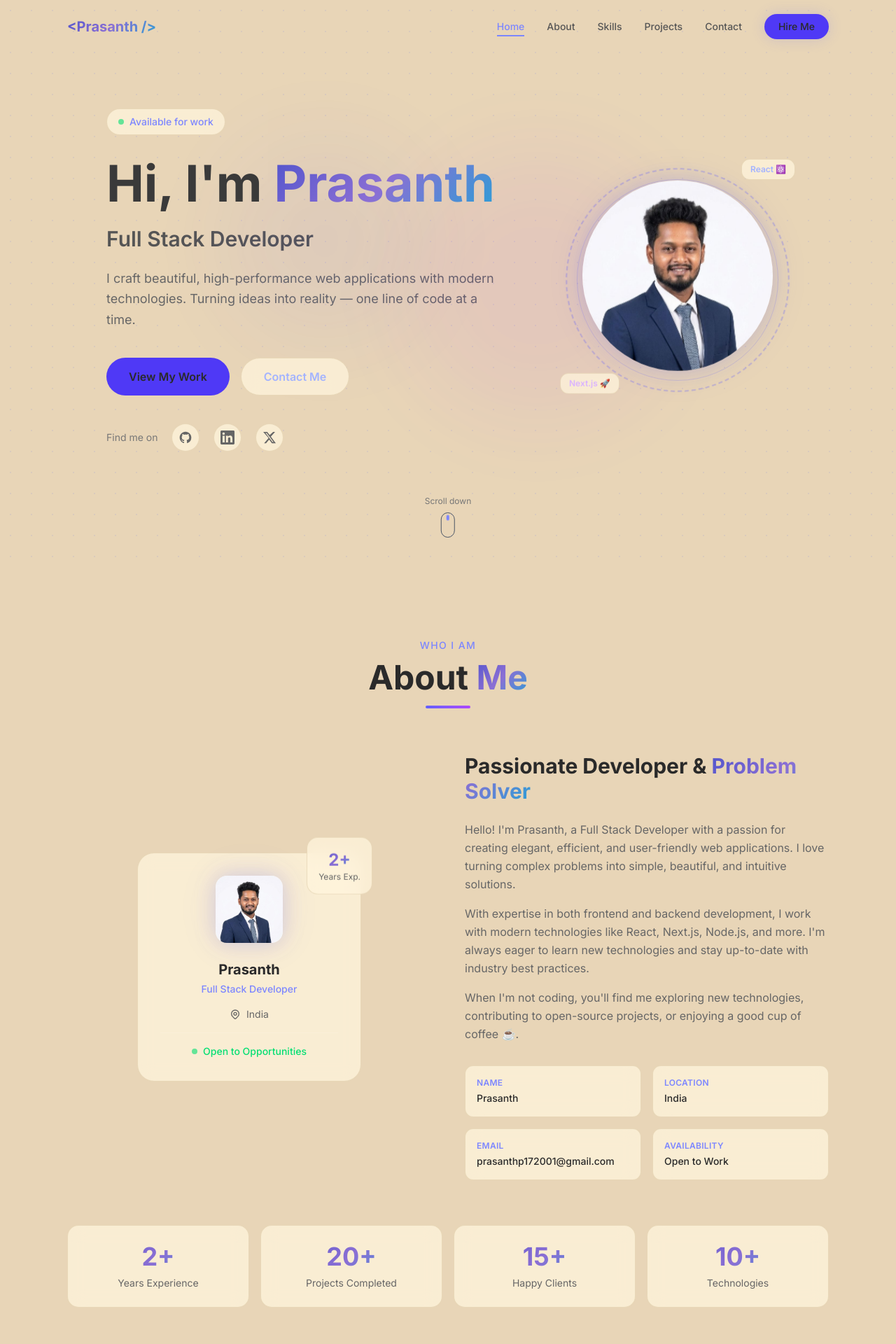
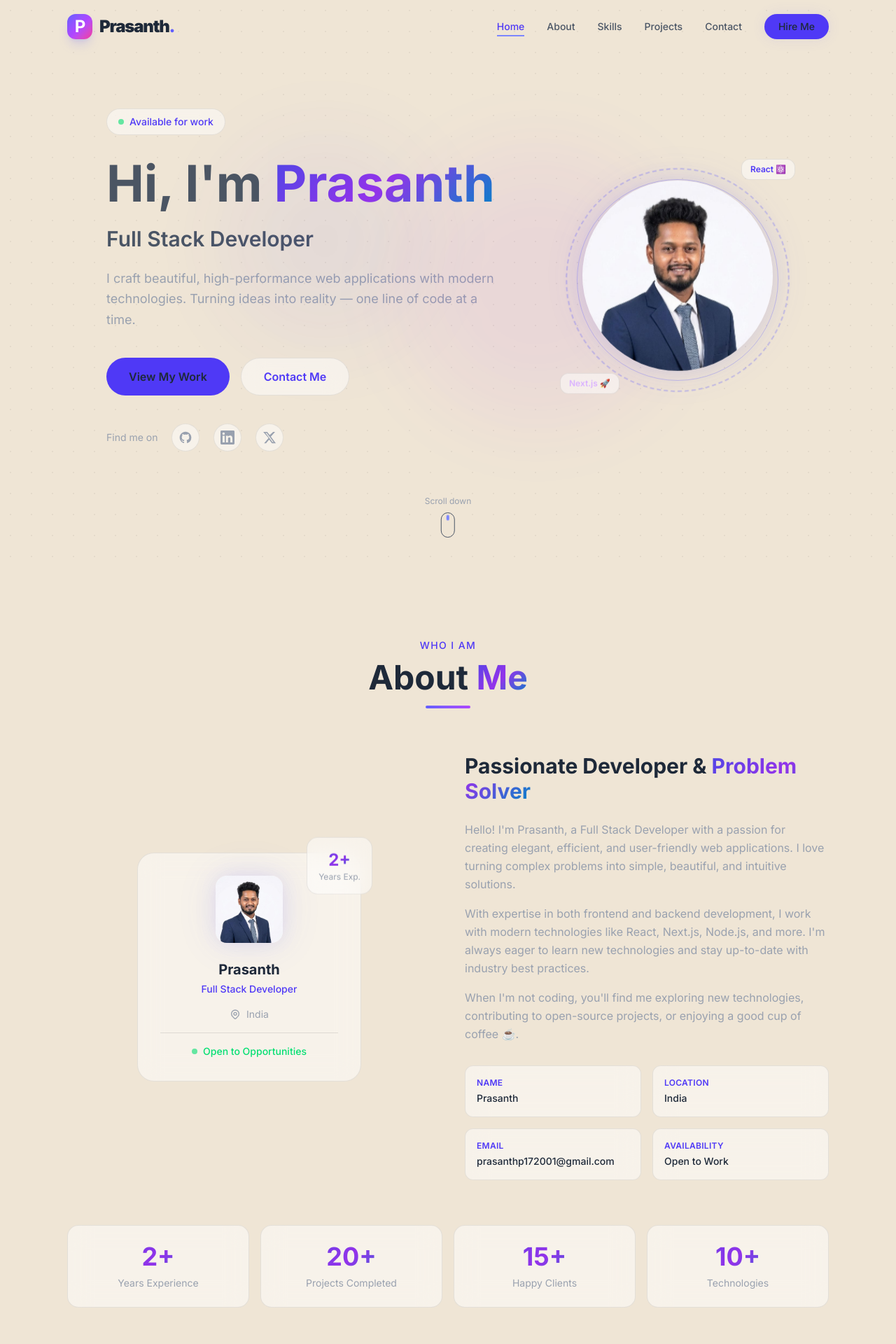
Before and after one commit to Prasanthp1726/portfolio, a Next.js app: page / in a window 1280 px wide. Shown: the top 1920 px of the page at 70% size. Built offline with nearby package versions, Linux system fonts and the light colour scheme.

Commit message:
portfolio upload

```diff
--- a/src/app/globals.css
+++ b/src/app/globals.css
@@ -1,13 +1,17 @@
 @import "tailwindcss";
 
+@theme {
+  --font-sans: "Inter", sans-serif;
+}
+
 :root {
-  --background: #e8d5b7;
-  --foreground: #3a3a3a;
+  --background: #efe5d5; /* Sandal background */
+  --foreground: #4b5563; /* Grey text */
   --accent: #6366f1;
   --accent-light: #818cf8;
-  --accent-glow: rgba(99, 102, 241, 0.25);
-  --card-bg: rgba(255, 245, 225, 0.7);
-  --border: rgba(0, 0, 0, 0.1);
+  --accent-glow: rgba(99, 102, 241, 0.15);
+  --card-bg: rgba(255, 255, 255, 0.5); /* Light glass */
+  --border: rgba(0, 0, 0, 0.08); /* Light subtle border */
 }
 
 * {
@@ -17,27 +21,19 @@
 body {
   background: var(--background);
   color: var(--foreground);
-  font-family: 'Inter', sans-serif;
+  font-family: var(--font-sans);
   overflow-x: hidden;
 }
 
-/* Override ALL tailwind text colors for sandal theme */
-.text-white { color: #2a2a2a !important; }
-.text-gray-100 { color: #3a3a3a !important; }
-.text-gray-200 { color: #4a4a4a !important; }
-.text-gray-300 { color: #555555 !important; }
-.text-gray-400 { color: #666666 !important; }
-.text-gray-500 { color: #777777 !important; }
-.text-gray-600 { color: #888888 !important; }
-
 /* Scrollbar */
-::-webkit-scrollbar { width: 6px; }
-::-webkit-scrollbar-track { background: #e8d5b7; }
-::-webkit-scrollbar-thumb { background: #6366f1; border-radius: 3px; }
+::-webkit-scrollbar { width: 8px; }
+::-webkit-scrollbar-track { background: var(--background); }
+::-webkit-scrollbar-thumb { background: #9ca3af; border-radius: 4px; }
+::-webkit-scrollbar-thumb:hover { background: #6366f1; }
 
 /* Gradient text */
 .gradient-text {
-  background: linear-gradient(135deg, #5254cc 0%, #8b6fd4 50%, #2a9fd6 100%);
+  background: linear-gradient(135deg, #4f46e5 0%, #9333ea 50%, #0284c7 100%);
   -webkit-background-clip: text;
   -webkit-text-fill-color: transparent;
   background-clip: text;
@@ -45,23 +41,24 @@ body {
 
 /* Glow effect */
 .glow {
-  box-shadow: 0 0 30px var(--accent-glow), 0 0 60px rgba(99,102,241,0.08);
+  box-shadow: 0 0 30px var(--accent-glow), 0 0 60px rgba(99,102,241,0.1);
 }
 
 /* Glass card */
 .glass {
-  background: rgba(255, 245, 220, 0.75);
-  border: 1px solid rgba(180, 150, 100, 0.25);
-  backdrop-filter: blur(12px);
+  background: var(--card-bg);
+  border: 1px solid var(--border);
+  backdrop-filter: blur(16px);
+  -webkit-backdrop-filter: blur(16px);
 }
 
 /* Animated gradient background */
 .hero-bg {
   background:
-    radial-gradient(ellipse at 20% 50%, rgba(99,102,241,0.08) 0%, transparent 60%),
-    radial-gradient(ellipse at 80% 20%, rgba(167,139,250,0.06) 0%, transparent 60%),
-    radial-gradient(ellipse at 50% 80%, rgba(56,189,248,0.05) 0%, transparent 60%),
-    #e8d5b7;
+    radial-gradient(ellipse at 20% 50%, rgba(99,102,241,0.08) 0%, transparent 50%),
+    radial-gradient(ellipse at 80% 20%, rgba(167,139,250,0.06) 0%, transparent 50%),
+    radial-gradient(ellipse at 50% 80%, rgba(56,189,248,0.06) 0%, transparent 50%),
+    var(--background);
 }
 
 /* Floating animation */
@@ -76,8 +73,8 @@ body {
 }
 
 @keyframes pulse-glow {
-  0%, 100% { box-shadow: 0 0 20px rgba(99,102,241,0.2); }
-  50% { box-shadow: 0 0 40px rgba(99,102,241,0.4); }
+  0%, 100% { box-shadow: 0 0 20px rgba(99,102,241,0.1); }
+  50% { box-shadow: 0 0 40px rgba(99,102,241,0.2); }
 }
 
 @keyframes spin-slow {
@@ -91,22 +88,17 @@ body {
 
 /* Particle dots */
 .dot-pattern {
-  background-image: radial-gradient(rgba(99,102,241,0.1) 1px, transparent 1px);
+  background-image: radial-gradient(rgba(0,0,0,0.05) 1px, transparent 1px);
   background-size: 30px 30px;
-}
-
-/* Navbar sandal bg */
-nav.glass {
-  background: rgba(232, 213, 183, 0.9) !important;
 }
 
 /* Input fields */
 input, textarea {
-  background: rgba(255, 245, 220, 0.8) !important;
-  color: #3a3a3a !important;
-  border-color: rgba(180, 150, 100, 0.3) !important;
+  background: rgba(255, 255, 255, 0.4) !important;
+  color: var(--foreground) !important;
+  border-color: rgba(0, 0, 0, 0.1) !important;
 }
 
 input::placeholder, textarea::placeholder {
-  color: #999 !important;
+  color: rgba(75, 85, 99, 0.5) !important;
 }
--- a/src/components/About.tsx
+++ b/src/components/About.tsx
@@ -14,8 +14,8 @@ export default function About() {
       <div className="max-w-6xl mx-auto px-4 sm:px-6 lg:px-8">
         {/* Section Header */}
         <div className="text-center mb-16">
-          <p className="text-indigo-400 font-medium text-sm uppercase tracking-widest mb-3">Who I Am</p>
-          <h2 className="text-3xl sm:text-4xl lg:text-5xl font-bold text-white">
+          <p className="text-indigo-600 font-medium text-sm uppercase tracking-widest mb-3">Who I Am</p>
+          <h2 className="text-3xl sm:text-4xl lg:text-5xl font-bold text-gray-800">
             About <span className="gradient-text">Me</span>
           </h2>
           <div className="mt-4 w-16 h-1 bg-gradient-to-r from-indigo-500 to-purple-500 rounded-full mx-auto" />
@@ -30,8 +30,8 @@ export default function About() {
                 <div className="w-24 h-24 rounded-2xl overflow-hidden mx-auto mb-6 glow relative">
                   <Image src="/prasanth.png" alt="Prasanth" fill className="object-cover object-top" />
                 </div>
-                <h3 className="text-xl font-bold text-white mb-1">Prasanth</h3>
-                <p className="text-indigo-400 text-sm font-medium mb-4">Full Stack Developer</p>
+                <h3 className="text-xl font-bold text-gray-800 mb-1">Prasanth</h3>
+                <p className="text-indigo-600 text-sm font-medium mb-4">Full Stack Developer</p>
                 <div className="flex items-center justify-center gap-2 text-gray-400 text-sm">
                   <svg className="w-4 h-4" fill="none" stroke="currentColor" viewBox="0 0 24 24">
                     <path strokeLinecap="round" strokeLinejoin="round" strokeWidth={2} d="M17.657 16.657L13.414 20.9a1.998 1.998 0 01-2.827 0l-4.244-4.243a8 8 0 1111.314 0z" />
@@ -39,7 +39,7 @@ export default function About() {
                   </svg>
                   India
                 </div>
-                <div className="mt-4 pt-4 border-t border-white/10">
+                <div className="mt-4 pt-4 border-t border-black/10">
                   <div className="flex items-center justify-center gap-2">
                     <span className="w-2 h-2 bg-green-400 rounded-full animate-pulse" />
                     <span className="text-green-400 text-sm font-medium">Open to Opportunities</span>
@@ -57,7 +57,7 @@ export default function About() {
 
           {/* Right - Content */}
           <div>
-            <h3 className="text-2xl sm:text-3xl font-bold text-white mb-6">
+            <h3 className="text-2xl sm:text-3xl font-bold text-gray-800 mb-6">
               Passionate Developer &amp;{" "}
               <span className="gradient-text">Problem Solver</span>
             </h3>
@@ -87,8 +87,8 @@ export default function About() {
                 { label: "Availability", value: "Open to Work" },
               ].map((item) => (
                 <div key={item.label} className="glass rounded-xl p-4">
-                  <p className="text-indigo-400 text-xs font-semibold uppercase tracking-wide mb-1">{item.label}</p>
-                  <p className="text-white font-medium text-sm">{item.value}</p>
+                  <p className="text-indigo-600 text-xs font-semibold uppercase tracking-wide mb-1">{item.label}</p>
+                  <p className="text-gray-800 font-medium text-sm">{item.value}</p>
                 </div>
               ))}
             </div>
@@ -96,7 +96,7 @@ export default function About() {
             {/* Download Resume - add resume.pdf to public folder to enable
             <a
               href="/resume.pdf"
-              className="inline-flex items-center gap-2 mt-8 px-6 py-3 rounded-full bg-indigo-600 hover:bg-indigo-500 text-white font-semibold transition-all duration-300 hover:shadow-lg hover:shadow-indigo-500/30 hover:scale-105"
+              className="inline-flex items-center gap-2 mt-8 px-6 py-3 rounded-full bg-indigo-600 hover:bg-indigo-500 text-gray-800 font-semibold transition-all duration-300 hover:shadow-lg hover:shadow-indigo-500/20 hover:scale-105"
             >
               <svg className="w-4 h-4" fill="none" stroke="currentColor" viewBox="0 0 24 24">
                 <path strokeLinecap="round" strokeLinejoin="round" strokeWidth={2} d="M12 10v6m0 0l-3-3m3 3l3-3m2 8H7a2 2 0 01-2-2V5a2 2 0 012-2h5.586a1 1 0 01.707.293l5.414 5.414a1 1 0 01.293.707V19a2 2 0 01-2 2z" />
@@ -112,7 +112,7 @@ export default function About() {
           {stats.map((stat) => (
             <div
               key={stat.label}
-              className="glass rounded-2xl p-6 text-center hover:border-indigo-500/40 transition-all duration-300 hover:scale-105 group"
+              className="glass rounded-2xl p-6 text-center hover:border-indigo-500/60 transition-all duration-300 hover:scale-105 group"
             >
               <div className="text-3xl sm:text-4xl font-bold gradient-text mb-2 group-hover:scale-110 transition-transform duration-300">
                 {stat.value}
--- a/src/components/Hero.tsx
+++ b/src/components/Hero.tsx
@@ -33,7 +33,7 @@ export default function Hero() {
       <div className="max-w-6xl mx-auto px-4 sm:px-6 lg:px-8 py-20 flex flex-col lg:flex-row items-center gap-12 lg:gap-20">
         {/* Text Content */}
         <div className="flex-1 text-center lg:text-left">
-          <div className="inline-flex items-center gap-2 px-4 py-2 rounded-full glass text-indigo-400 text-sm font-medium mb-6">
+          <div className="inline-flex items-center gap-2 px-4 py-2 rounded-full glass text-indigo-600 text-sm font-medium mb-6">
             <span className="w-2 h-2 bg-green-400 rounded-full animate-pulse" />
             Available for work
           </div>
@@ -43,7 +43,7 @@ export default function Hero() {
             <span className="gradient-text">Prasanth</span>
           </h1>
 
-          <h2 className="text-xl sm:text-2xl lg:text-3xl font-semibold text-gray-300 mb-6">
+          <h2 className="text-xl sm:text-2xl lg:text-3xl font-semibold text-gray-600 mb-6">
             Full Stack Developer
           </h2>
 
@@ -55,13 +55,13 @@ export default function Hero() {
           <div className="flex flex-col sm:flex-row gap-4 justify-center lg:justify-start">
             <button
               onClick={() => handleScroll("projects")}
-              className="px-8 py-3.5 rounded-full bg-indigo-600 hover:bg-indigo-500 text-white font-semibold transition-all duration-300 hover:shadow-xl hover:shadow-indigo-500/30 hover:scale-105"
+              className="px-8 py-3.5 rounded-full bg-indigo-600 hover:bg-indigo-500 text-gray-800 font-semibold transition-all duration-300 hover:shadow-xl hover:shadow-indigo-500/20 hover:scale-105"
             >
               View My Work
             </button>
             <button
               onClick={() => handleScroll("contact")}
-              className="px-8 py-3.5 rounded-full glass border border-indigo-500/40 text-indigo-300 hover:text-white font-semibold transition-all duration-300 hover:border-indigo-400 hover:scale-105"
+              className="px-8 py-3.5 rounded-full glass border border-indigo-500/40 text-indigo-600 hover:text-gray-800 font-semibold transition-all duration-300 hover:border-indigo-400 hover:scale-105"
             >
               Contact Me
             </button>
@@ -69,7 +69,7 @@ export default function Hero() {
 
           {/* Social Links */}
           <div className="flex items-center gap-5 mt-10 justify-center lg:justify-start">
-            <span className="text-gray-500 text-sm">Find me on</span>
+            <span className="text-gray-400 text-sm">Find me on</span>
             {[
               {
                 label: "GitHub",
@@ -105,7 +105,7 @@ export default function Hero() {
                 target="_blank"
                 rel="noopener noreferrer"
                 aria-label={social.label}
-                className="w-10 h-10 rounded-full glass flex items-center justify-center text-gray-400 hover:text-indigo-400 hover:border-indigo-500/50 transition-all duration-200 hover:scale-110"
+                className="w-10 h-10 rounded-full glass flex items-center justify-center text-gray-400 hover:text-indigo-600 hover:border-indigo-500/50 transition-all duration-200 hover:scale-110"
               >
                 {social.icon}
               </a>
@@ -118,13 +118,13 @@ export default function Hero() {
           <div className="relative w-64 h-64 sm:w-72 sm:h-72 lg:w-80 lg:h-80">
             {/* Rotating ring */}
             <div className="absolute inset-0 rounded-full border-2 border-dashed border-indigo-500/30 animate-spin" style={{ animationDuration: "20s" }} />
-            <div className="absolute inset-4 rounded-full border border-indigo-500/20" />
+            <div className="absolute inset-4 rounded-full border border-indigo-500/30" />
             {/* Avatar circle */}
             <div className="absolute inset-6 rounded-full overflow-hidden animate-float glow">
               <Image src="/prasanth.png" alt="Prasanth" fill className="object-cover object-top" />
             </div>
             {/* Floating badges */}
-            <div className="absolute -top-2 -right-2 glass rounded-xl px-3 py-1.5 text-xs font-semibold text-indigo-300 border border-indigo-500/30 animate-bounce" style={{ animationDuration: "2s" }}>
+            <div className="absolute -top-2 -right-2 glass rounded-xl px-3 py-1.5 text-xs font-semibold text-indigo-600 border border-indigo-500/30 animate-bounce" style={{ animationDuration: "2s" }}>
               React ⚛️
             </div>
             <div className="absolute -bottom-2 -left-2 glass rounded-xl px-3 py-1.5 text-xs font-semibold text-purple-300 border border-purple-500/30 animate-bounce" style={{ animationDuration: "2.5s" }}>
@@ -135,7 +135,7 @@ export default function Hero() {
       </div>
 
       {/* Scroll Indicator */}
-      <div className="absolute bottom-8 left-1/2 -translate-x-1/2 flex flex-col items-center gap-2 text-gray-500">
+      <div className="absolute bottom-8 left-1/2 -translate-x-1/2 flex flex-col items-center gap-2 text-gray-400">
         <span className="text-xs">Scroll down</span>
         <div className="w-5 h-9 rounded-full border border-gray-600 flex items-start justify-center p-1">
           <div className="w-1 h-2 bg-indigo-400 rounded-full animate-bounce" />
--- a/src/components/Navbar.tsx
+++ b/src/components/Navbar.tsx
@@ -50,9 +50,14 @@ export default function Navbar() {
           <a
             href="#home"
             onClick={() => handleNavClick("#home")}
-            className="text-xl font-bold gradient-text cursor-pointer"
+            className="text-2xl font-black tracking-tighter flex items-center gap-2.5 cursor-pointer group"
           >
-            &lt;Prasanth /&gt;
+            <div className="w-9 h-9 rounded-xl bg-gradient-to-br from-indigo-500 via-purple-500 to-pink-500 flex items-center justify-center text-white font-bold shadow-lg shadow-indigo-500/20 group-hover:scale-110 group-hover:rotate-3 transition-all duration-300">
+              P
+            </div>
+            <span className="text-gray-800">
+              Prasanth<span className="text-indigo-500">.</span>
+            </span>
           </a>
 
           {/* Desktop Nav */}
@@ -61,10 +66,10 @@ export default function Navbar() {
               <button
                 key={link.href}
                 onClick={() => handleNavClick(link.href)}
-                className={`text-sm font-medium transition-all duration-200 hover:text-indigo-400 relative group ${
+                className={`text-sm font-medium transition-all duration-200 hover:text-indigo-600 relative group ${
                   activeSection === link.href.replace("#", "")
-                    ? "text-indigo-400"
-                    : "text-gray-300"
+                    ? "text-indigo-600"
+                    : "text-gray-600"
                 }`}
               >
                 {link.label}
@@ -80,7 +85,7 @@ export default function Navbar() {
             <a
               href="#contact"
               onClick={() => handleNavClick("#contact")}
-              className="px-5 py-2 rounded-full bg-indigo-600 hover:bg-indigo-500 text-white text-sm font-medium transition-all duration-200 hover:shadow-lg hover:shadow-indigo-500/30 animate-pulse-glow cursor-pointer"
+              className="px-5 py-2 rounded-full bg-indigo-600 hover:bg-indigo-500 text-gray-800 text-sm font-medium transition-all duration-200 hover:shadow-lg hover:shadow-indigo-500/20 animate-pulse-glow cursor-pointer"
             >
               Hire Me
             </a>
@@ -124,8 +129,8 @@ export default function Navbar() {
                 onClick={() => handleNavClick(link.href)}
                 className={`text-left px-4 py-2.5 rounded-xl text-sm font-medium transition-all duration-200 ${
                   activeSection === link.href.replace("#", "")
-                    ? "bg-indigo-600/20 text-indigo-400"
-                    : "text-gray-300 hover:bg-white/5 hover:text-white"
+                    ? "bg-indigo-100 text-indigo-600"
+                    : "text-gray-600 hover:bg-black/5 hover:text-gray-800"
                 }`}
               >
                 {link.label}
@@ -133,7 +138,7 @@ export default function Navbar() {
             ))}
             <button
               onClick={() => handleNavClick("#contact")}
-              className="mt-2 px-4 py-2.5 rounded-xl bg-indigo-600 hover:bg-indigo-500 text-white text-sm font-medium transition-all duration-200 text-center"
+              className="mt-2 px-4 py-2.5 rounded-xl bg-indigo-600 hover:bg-indigo-500 text-gray-800 text-sm font-medium transition-all duration-200 text-center"
             >
               Hire Me
             </button>
```
Also changed, not shown: src/components/Contact.tsx (+26 -35 lines), src/components/Footer.tsx (+15 -8 lines), src/components/Projects.tsx (+13 -13 lines), src/components/Skills.tsx (+8 -8 lines).
